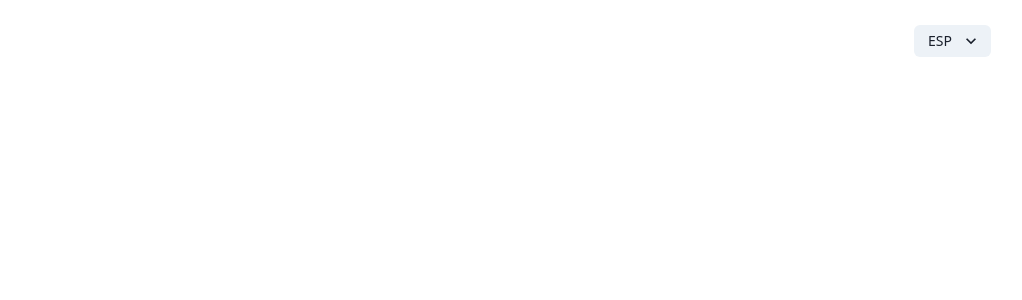
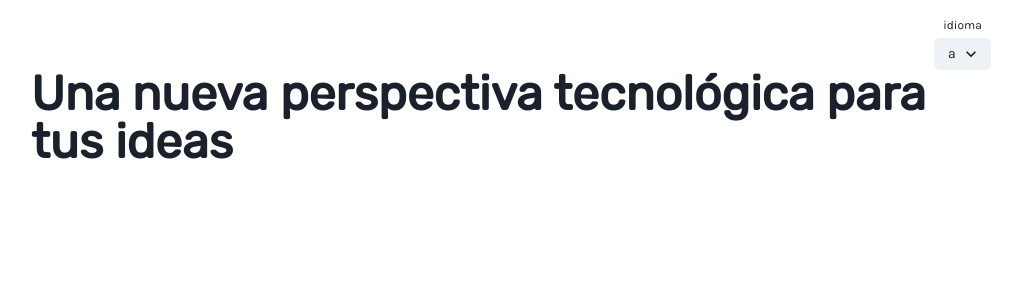
Before and after one commit to minskylab/minsky-platform, a Next.js app: page / in a window 1280 px wide. Shown: the top 300 px of the page, without its empty margins (129-1151 px from the left). Built offline with nearby package versions, Linux system fonts and the light colour scheme; a web font is replaced by a local one; what urql would draw is missing.

Commit message:
header and content

```diff
--- a/package.json
+++ b/package.json
@@ -14,6 +14,8 @@
     "@chakra-ui/react": "^1.6.5",
     "@emotion/react": "^11",
     "@emotion/styled": "^11",
+    "@fontsource/karla": "^4.5.0",
+    "@fontsource/rubik": "^4.5.0",
     "@urql/devtools": "^2.0.3",
     "framer-motion": "^4",
     "graphql": "^15.5.1",
--- /dev/null
+++ b/src/components/Content/index.tsx
@@ -0,0 +1,13 @@
+import { Box, Heading } from "@chakra-ui/react";
+
+const Content = () => {
+  return (
+    <Box>
+      <Heading as="h1" size="2xl">
+        Una nueva perspectiva tecnológica para tus ideas
+      </Heading>
+    </Box>
+  );
+};
+
+export { Content };
--- /dev/null
+++ b/src/components/Header/index.tsx
@@ -0,0 +1,17 @@
+import { Box, Flex, Spacer } from "@chakra-ui/react";
+import { Logo } from "../ui/Logo/index";
+import { LangSelect } from "../ui/LangSelect/index";
+
+const Header = () => {
+  return (
+    <Flex align="center">
+      <Logo />
+      <Spacer />
+      <Box>
+        <LangSelect langs={["a", "b"]}/>
+      </Box>
+    </Flex>
+  );
+};
+
+export { Header };
--- a/src/components/ui/Header/index.tsx
+++ /dev/null
@@ -1,21 +0,0 @@
-import { Box, Heading, Flex, Spacer, Select } from "@chakra-ui/react";
-import { Img } from "@chakra-ui/react"
-import Logo from '../../../../public/images/logos/minsky.svg'
-
-const Header = () => {
-  return (
-    <Flex align="center">
-      <Box p="2">
-        <Img src={Logo.src}/>
-      </Box>
-      <Spacer />
-      <Box>
-        <Select borderRadius="md" placeholder="ESP" size="sm" variant="filled">
-          <option value="ENG">ENG</option>
-        </Select>
-      </Box>
-    </Flex>
-  );
-};
-
-export { Header };
--- /dev/null
+++ b/src/components/ui/LangSelect/index.tsx
@@ -0,0 +1,27 @@
+import { Select, FormControl, FormLabel, Text } from "@chakra-ui/react";
+
+type LangProps = {
+  langs: string[];
+};
+
+const LangSelect = ({langs} : LangProps) => {
+  return (
+    <FormControl id="lang">
+      <FormLabel mx="auto" mb={1}>
+        <Text fontSize="xs" align="center">
+          idioma
+        </Text>
+      </FormLabel>
+      <Select borderRadius="md" size="sm" variant="filled">
+        {langs.map((lang, i) => (
+            <option key={i} value={lang}>
+              {lang}
+            </option>
+          )
+        )}
+      </Select>
+    </FormControl>
+  );
+};
+
+export { LangSelect };
--- /dev/null
+++ b/src/components/ui/Logo/index.tsx
@@ -0,0 +1,12 @@
+import { Box, Img } from "@chakra-ui/react";
+import logo from "../../../../public/images/logos/minsky.svg";
+
+const Logo = () => {
+  return (
+    <Box p="2">
+      <Img src={logo.src} />
+    </Box>
+  );
+};
+
+export { Logo };
--- a/src/modules/home/HomePageContent.tsx
+++ b/src/modules/home/HomePageContent.tsx
@@ -1,11 +1,13 @@
 import { Box, Container } from "@chakra-ui/react";
-import { Header } from "components/ui/Header";
+import { Header } from "components/Header";
+import { Content } from "components/Content";
 
 const HomePageContent = () => {
   return (
     <Container maxW="container.lg">
       <Box padding="4" w={"100%"}>
         <Header />
+        <Content />
       </Box>
     </Container>
   );
--- a/src/theming/fonts.tsx
+++ b/src/theming/fonts.tsx
@@ -1,4 +1,6 @@
 import { Global } from "@emotion/react";
+import "@fontsource/rubik";
+import "@fontsource/karla";
 
 const Fonts = () => (
   <Global
--- a/src/theming/index.ts
+++ b/src/theming/index.ts
@@ -1,4 +1,4 @@
-import { Colors, TypographyProps, extendTheme, ThemeConfig } from "@chakra-ui/react";
+import { Colors, extendTheme, ThemeConfig } from "@chakra-ui/react";
 import { GlobalStyles } from "@chakra-ui/theme-tools";
 
 const config: ThemeConfig = {
@@ -12,8 +12,8 @@ const colors: Colors = {
 };
 
 const fonts = {
-  body: "Open Sans, system-ui, sans-serif",
-  heading: "Georgia, serif",
+  body: "Karla, Open Sans, system-ui, sans-serif",
+  heading: "Rubik",
   mono: "Menlo, monospace",
 };
 
--- a/tsconfig.json
+++ b/tsconfig.json
@@ -16,6 +16,6 @@
     "baseUrl": "src"
 
   },
-  "include": ["next-env.d.ts", "**/*.ts", "**/*.tsx"],
+  "include": ["next-env.d.ts", "**/*.ts", "**/*.tsx", "src/components/ui/LangSelect/index.tsx", "src/components/Content/index.tsx"],
   "exclude": ["node_modules"]
 }
```
Also changed, not shown: 1 other file (tests, documents, lock files or other folders).
